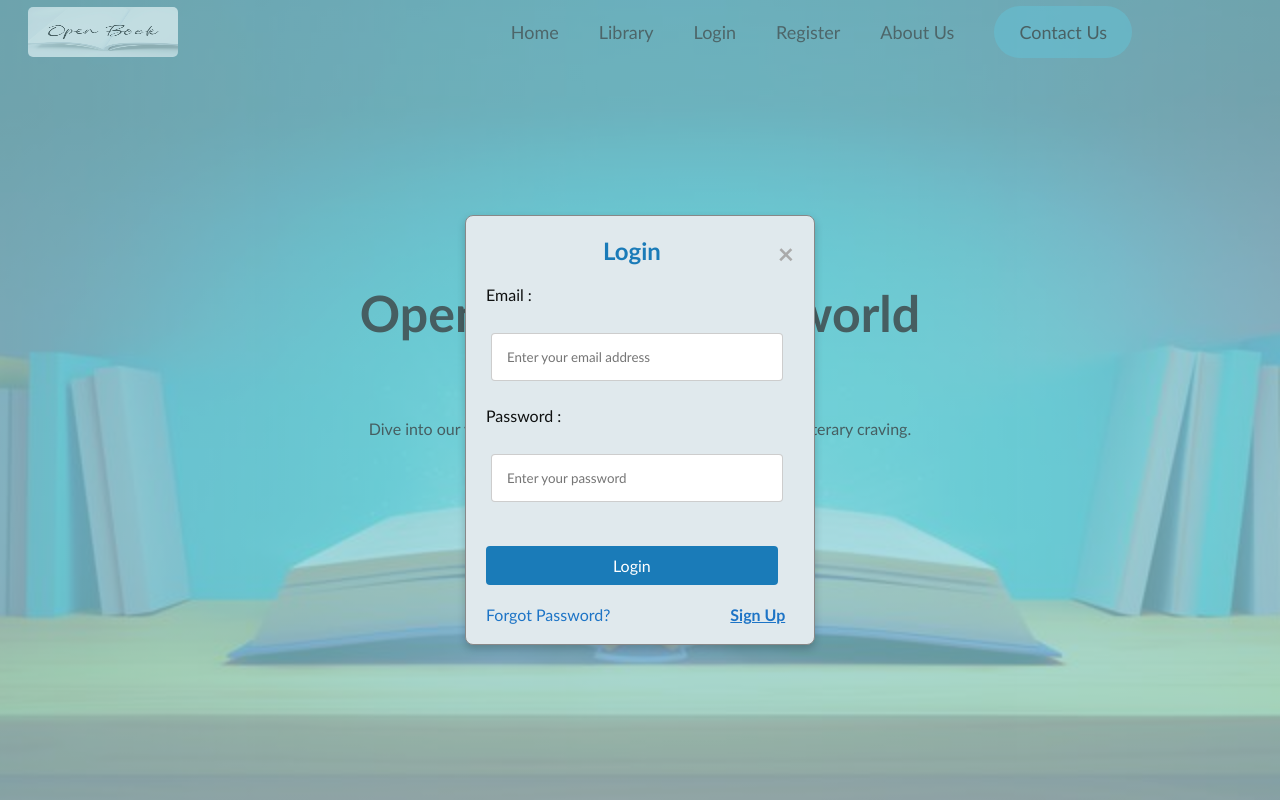
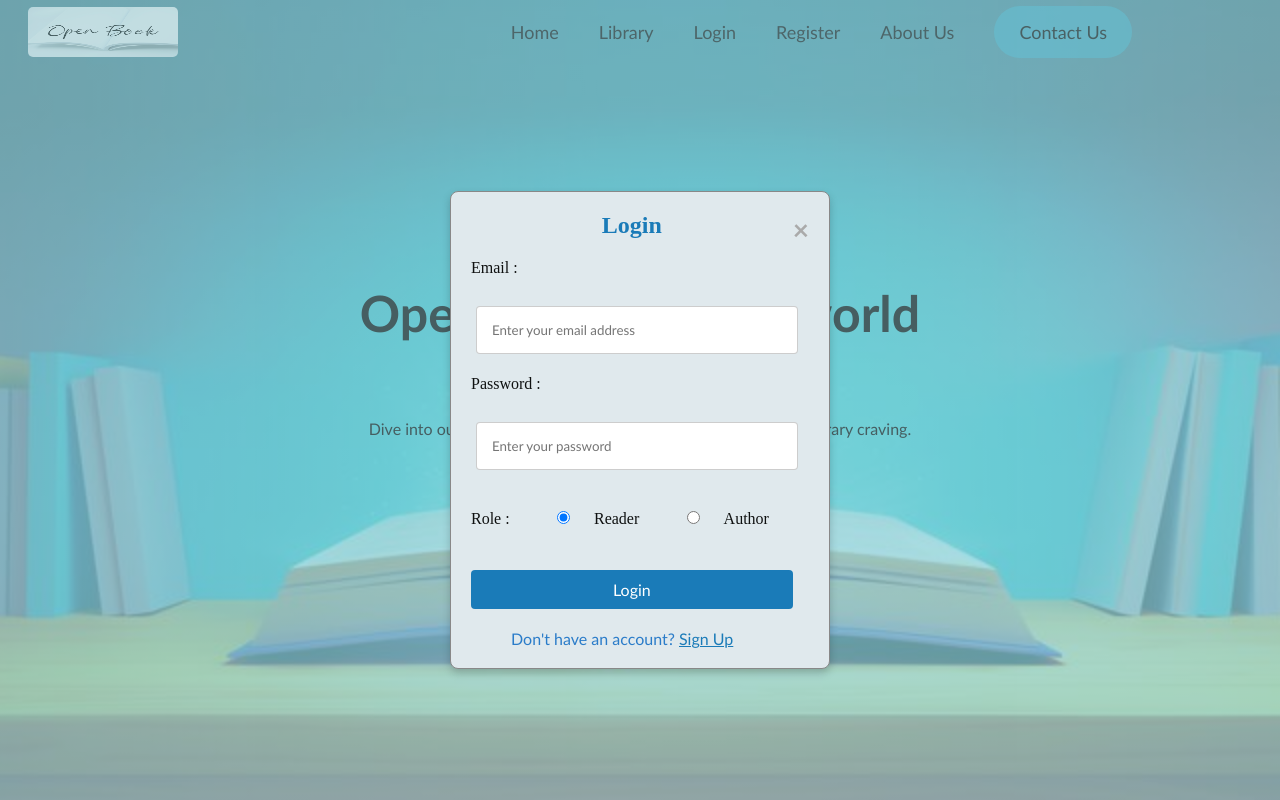
Before and after one commit to Sanjana-Janagani/Fictional-books-system-frontend, a React (Vite) app: page /login in a window 1280 px wide. Shown: the top 800 px of the page. Built offline with nearby package versions, Linux system fonts and the light colour scheme.

Commit message:
handled the sign in and sign up routes

```diff
--- a/src/components/Login/Login.css
+++ b/src/components/Login/Login.css
@@ -42,7 +42,7 @@
   h2 {
     text-align: center;
     color: #1a7bb8;
-    font-family: 'Gill Sans', 'Gill Sans MT', Calibri, 'Trebuchet MS', sans-serif;
+    font-family: 'Times New Roman', Times, serif;
     cursor: pointer;
   }
 
@@ -84,10 +84,32 @@
     background-color: #0056b3;
   }
 
-  .forgot{
-    color : rgb(29, 116, 198);
+  .signup{
+    color : rgba(29, 116, 198, 0.934);
     display: inline-block;
+    padding-left: 40px;
+
   }
-.signup{
-  padding-left: 120px;
+  .role{
+    font-size: 18px;
+    display: flex;
+    justify-content: space-between;
+    align-items: first baseline;
+    font-family: 'Times New Roman', Times, serif;
+  }
+
+.link{
+  color:#1a7bb8;
+  cursor: pointer;
+  font-size: 16px;
 }
+button {
+  outline: none;
+  border: none;
+  background: none;
+  padding: 0;
+}
+
+button:focus {
+  outline: none;
+}
--- a/src/components/Login/Login.jsx
+++ b/src/components/Login/Login.jsx
@@ -1,16 +1,24 @@
 import React, { useState } from 'react';
 import './Login.css'
 import { NavLink } from 'react-router-dom';
+import { useNavigate } from 'react-router-dom';
 
-function Login({ closeModal }) {
-  const [username, setUsername] = useState('');
+function Login({ closeModal, toggleForm }) {
+  const [email, setEmail] = useState('');
   const [password, setPassword] = useState('');
+  const [role, setRole] = useState('reader');
+  const navigate = useNavigate();
 
   const handleLoginClick = (e) => {
     e.preventDefault();
     // Handle login logic here
     closeModal();
   };
+
+  const handleSignUpClick = () => {
+    navigate('/register');
+  };
+
 
   return (
     <div className="modal">
@@ -22,11 +30,11 @@ function Login({ closeModal }) {
           <label htmlFor="username">Email :</label><br />
           <input
             type="text"
-            id="username"
-            name="username"
-            value={username}
+            id="email"
+            name="email"
+            value={email}
             placeholder='Enter your email address'
-            onChange={(e) => setUsername(e.target.value)}
+            onChange={(e) => setEmail(e.target.value)}
           />
           <label htmlFor="password">Password :</label><br />
           <input
@@ -37,10 +45,30 @@ function Login({ closeModal }) {
             placeholder='Enter your password'
             onChange={(e) => setPassword(e.target.value)}
           /><br />
+          <span className='role'>
+          <label>Role :</label><br />
+          <input
+            type="radio"
+            id="reader"
+            name="role"
+            value="reader"
+            checked={role === 'reader'}
+            onChange={(e) => setRole(e.target.value)}
+          />
+          <label htmlFor="reader">Reader</label><br />
+          <input
+            type="radio"
+            id="author"
+            name="role"
+            value="author"
+            checked={role === 'author'}
+            onChange={(e) => setRole(e.target.value)}
+          />
+          <label htmlFor="author">Author</label><br /><br />
+          </span>
           <input type="submit" value="Login" />
         </form>
-        <p className='forgot'>Forgot Password?</p>
-        <p className='forgot signup'><b><u>Sign Up</u></b></p>
+        <p className='signup'>Don't have an account? <button className="link" onClick={handleSignUpClick}><u>Sign Up</u></button></p>
       </div>
     </div>
   );
--- a/src/components/Register/Register.css
+++ b/src/components/Register/Register.css
@@ -11,7 +11,6 @@
   overflow: auto;
   background-color: rgba(146, 196, 203, 0.478);
   padding-top: 60px;
-
 }
 
 .modal-content {
@@ -19,7 +18,7 @@
   margin: 5% auto;
   padding: 20px;
   border: 1px solid #888;
-  width: 350px;
+  width: 380px;
   border-radius: 8px;
   box-shadow: 0 4px 8px rgba(0, 0, 0, 0.2);
 
@@ -42,7 +41,7 @@
 h2 {
   text-align: center;
   color: #1a7bb8;
-  font-family: 'Gill Sans', 'Gill Sans MT', Calibri, 'Trebuchet MS', sans-serif;
+  font-family: 'Times New Roman', Times, serif;
   cursor: pointer;
 }
 
@@ -57,6 +56,8 @@ label {
   font-size: 16px;
   padding-left: 0;
   color: rgb(15, 17, 17);
+  font-family: 'Times New Roman', Times, serif;
+
 }
 
 input[type="text"],
@@ -66,6 +67,7 @@ input[type="password"] {
   margin: 5px;
   border: 1px solid #ccccccf6;
   border-radius: 4px;
+  margin-bottom: 1px;
 }
 
 input[type="email"]{
@@ -74,6 +76,7 @@ input[type="email"]{
   margin: 5px;
   border: 1px solid #ccccccf6;
   border-radius: 4px;
+  margin-bottom: 1px;
 }
 
 input[type="submit"] {
@@ -92,10 +95,32 @@ input[type="submit"]:hover {
   background-color: #0056b3;
 }
 
-.forgot{
-  color : rgb(29, 116, 198);
+.signin{
+  color : rgba(29, 116, 198, 0.959);
   display: inline-block;
+  padding-left: 40px;
 }
-.signup{
-padding-left: 120px;
+
+.roles{
+  font-size: 18px;
+  display: flex;
+  justify-content: space-between;
+  align-items: first baseline;
+  font-family: 'Times New Roman', Times, serif;
 }
+
+.link{
+  color:#1a7bb8;
+  cursor: pointer;
+  font-size: 16px;
+}
+button {
+  outline: none;
+  border: none;
+  background: none;
+  padding: 0;
+}
+
+button:focus {
+  outline: none;
+}
--- a/src/components/Register/Register.jsx
+++ b/src/components/Register/Register.jsx
@@ -1,15 +1,24 @@
 import React, { useState } from 'react';
 import { NavLink } from 'react-router-dom';
 import './Register.css';
-function Register({ closeModal }) {
+import { useNavigate } from 'react-router-dom';
+
+
+function Register({ closeModal , toggleForm }) {
   const [username, setUsername] = useState('');
   const [email, setEmail] = useState('');
   const [password, setPassword] = useState('');
+  const [role, setRole] = useState('reader');
+  const navigate = useNavigate();
 
   const handleSubmit = (e) => {
     e.preventDefault();
     // Handle registration logic here
     closeModal();
+  };
+
+  const handleSignInClick = () => {
+    navigate('/login');
   };
 
   return (
@@ -19,7 +28,7 @@ function Register({ closeModal }) {
         <NavLink to ="/">&times;</NavLink></span>
         <h2>Register</h2>
         <form onSubmit={handleSubmit}>
-          <label htmlFor="regUsername">Username:</label><br />
+          <label htmlFor="regUsername">Username :</label><br />
           <input
             type="text"
             id="regUsername"
@@ -28,7 +37,7 @@ function Register({ closeModal }) {
             placeholder='Enter your User Name'
             onChange={(e) => setUsername(e.target.value)}
           />
-          <label htmlFor="regEmail">Email:</label><br />
+          <label htmlFor="regEmail">Email :</label><br />
           <input
             type="email"
             id="regEmail"
@@ -37,7 +46,7 @@ function Register({ closeModal }) {
             placeholder='Enter your email address'
             onChange={(e) => setEmail(e.target.value)}
           />
-          <label htmlFor="regPassword">Password:</label><br />
+          <label htmlFor="regPassword">Password :</label><br />
           <input
             type="password"
             id="regPassword"
@@ -46,8 +55,30 @@ function Register({ closeModal }) {
             placeholder='Enter password'
             onChange={(e) => setPassword(e.target.value)}
           /><br />
-          <input type="submit" value="Submit" />
+          <span className='roles'>
+          <label>Role :</label><br />
+          <input
+            type="radio"
+            id="reader"
+            name="role"
+            value="reader"
+            checked={role === 'reader'}
+            onChange={(e) => setRole(e.target.value)}
+          />
+          <label htmlFor="reader">Reader</label><br />
+          <input
+            type="radio"
+            id="author"
+            name="role"
+            value="author"
+            checked={role === 'author'}
+            onChange={(e) => setRole(e.target.value)}
+          />
+          <label htmlFor="author">Author</label><br /><br />
+          </span>
+         <input type="submit" value="Submit" />
         </form>
+        <p className='signin'>Already have an account? <button className="link" onClick={handleSignInClick}><u>Sign In</u></button></p>
       </div>
     </div>
   );
```
